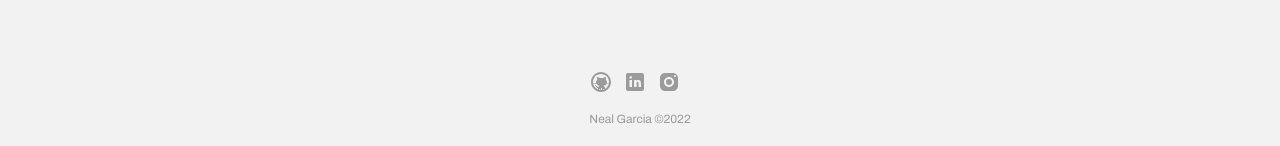
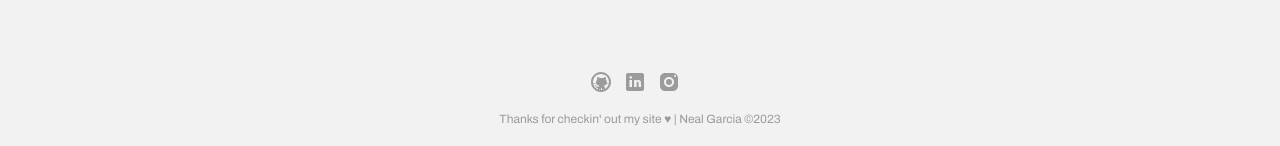
Before and after one commit to NealGarcia/react-portfolio-site, a React (Create React App) app: page / in a window 1280 px wide. Shown: the part 4716-4862 px from the top of the page. Built offline with nearby package versions, Linux system fonts and the light colour scheme.

Commit message:
update footer

```diff
--- a/src/components/Footer.js
+++ b/src/components/Footer.js
@@ -4,18 +4,18 @@ import { ReactComponent as IgIcon } from '../assets/SVGs/ig.svg'
 import { ReactComponent as LinkedinIcon } from '../assets/SVGs/linkedin.svg'
 import { ReactComponent as Pin } from '../assets/pin.svg'
 
-
+let year = new Date().getFullYear()
 
 
 function Footer(props) {
     return (
         <div className = "footer">
             <div className = "socialIcons">
-            <a href = "https://github.com/NealGarcia" target="_blank" rel="noreferrer"><GithubIcon className = "icon" /></a>
+            <a href = "https://github.com/neal-garcia95" target="_blank" rel="noreferrer"><GithubIcon className = "icon" /></a>
             <a href = "https://www.linkedin.com/in/nealgarcia" target="_blank" rel="noreferrer"><LinkedinIcon className = "icon"/></a>
             <a href="https://www.instagram.com/neal.garcia/"><IgIcon className = "icon"/></a>
             </div>
-            Neal Garcia ©2022
+            Thanks for checkin' out my site ♥ | Neal Garcia ©{year}
         </div>
     );
 }
```
